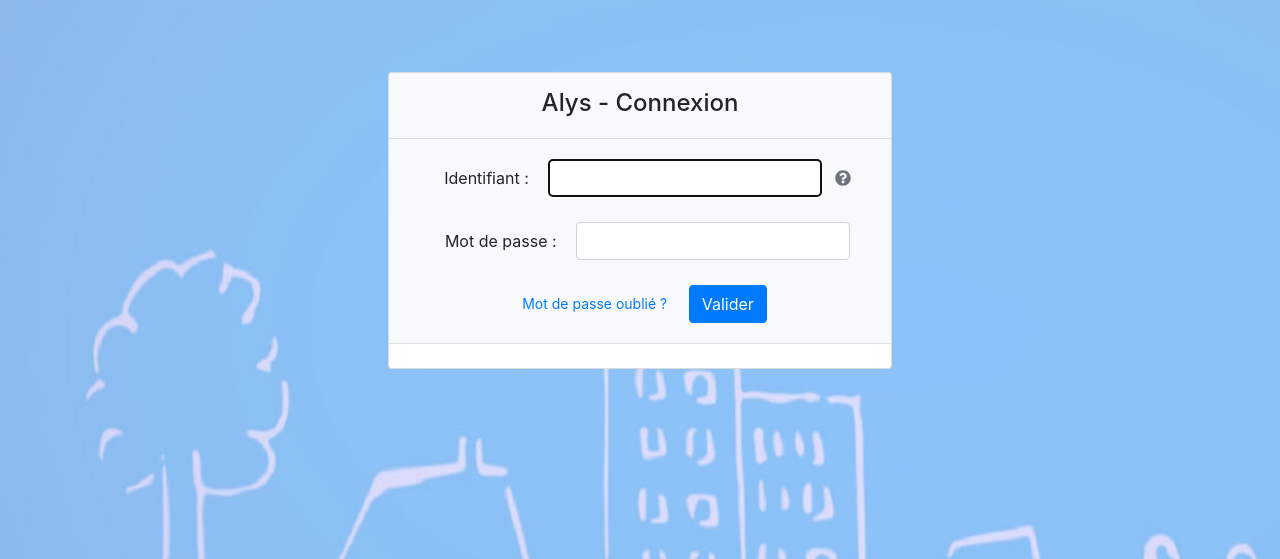
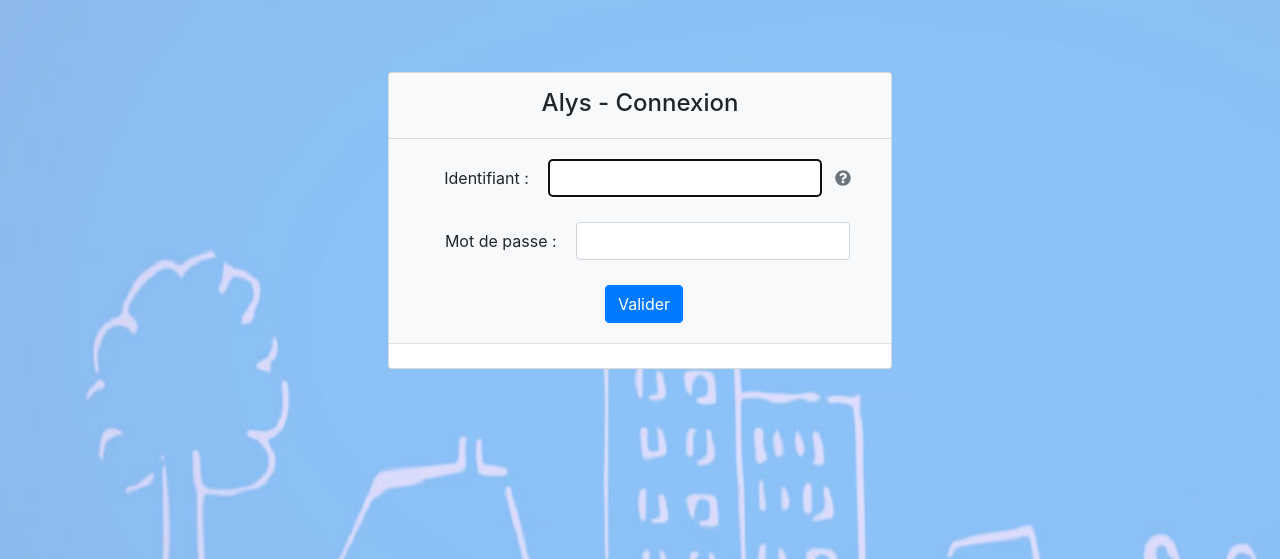
Before and after one commit to LiliceD/HHMissions, a Symfony app: template templates/security/login.html.twig in a window 1280 px wide. Shown: the top 559 px of the page. Run offline with Twig, Linux system fonts and the light colour scheme; the template is opened without the code that fills it, so the values that code supplies are empty; some libraries are stand-ins or nearby versions.

Commit message:
hid forgotten passwd link on login page

```diff
--- a/src/Controller/SecurityController.php
+++ b/src/Controller/SecurityController.php
@@ -43,7 +43,7 @@ class SecurityController extends Controller
     {
         if ($authChecker->isGranted('IS_AUTHENTICATED_FULLY')) {
             // If user is connected, redirect to mission list
-            // return $this->redirectToRoute('app_mission_list');
+            return $this->redirectToRoute('app_mission_list');
         }
 
         // Create form
--- a/templates/security/login.html.twig
+++ b/templates/security/login.html.twig
@@ -39,7 +39,7 @@
         <input type="hidden" name="_target_path" value="/account" />
     #}
     <div class="">
-      <a href="{{ path('app.reset-pwd') }}" class="btn btn-sm btn-link">Mot de passe oublié ?</a>
+      {# <a href="{{ path('app.reset-pwd') }}" class="btn btn-sm btn-link">Mot de passe oublié ?</a> #}
       <button type="submit" class="btn btn-primary ml-2">Valider</button>
     </div>
   </form>
```
